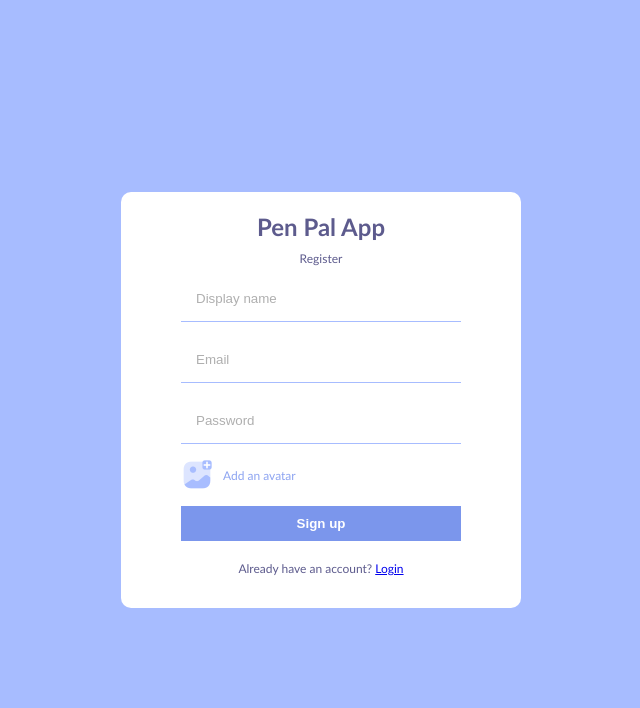
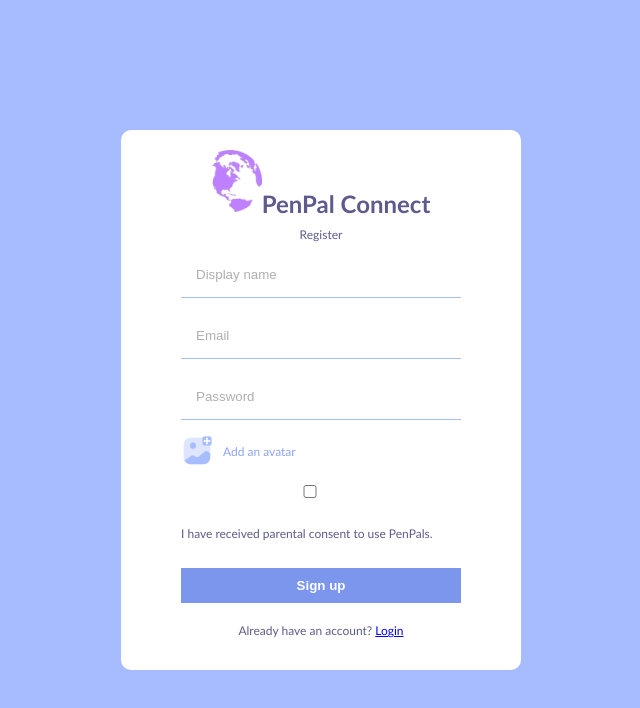
Before and after one commit to raymowu/penpal, a React (Vite) app: page /register in a window 1280 px wide. Shown: the top 708 px of the page, without its empty margins (319-959 px from the left). Built offline with nearby package versions, Linux system fonts and the light colour scheme; no server answers.

Commit message:
added logo and parental consent

```diff
--- a/package.json
+++ b/package.json
@@ -26,6 +26,6 @@
     "eslint-plugin-react": "^7.32.2",
     "eslint-plugin-react-hooks": "^4.6.0",
     "eslint-plugin-react-refresh": "^0.3.4",
-    "vite": "^4.3.2"
+    "vite": "^4.5.3"
   }
 }
--- a/src/components/Navbar.jsx
+++ b/src/components/Navbar.jsx
@@ -7,6 +7,7 @@ import { signOut } from "firebase/auth";
 import { auth } from "../firebase";
 import { AuthContext } from "../context/AuthContext";
 import Globe from "../img/globe.webp";
+import logo from '../img/logo.png'; // Adjust the path as needed
 
 const Navbar = () => {
   const { currentUser } = useContext(AuthContext);
@@ -14,8 +15,7 @@ const Navbar = () => {
     <div className="navbar">
       <span className="logo">
         {" "}
-        <img src={Globe} />
-        Pen Pal
+        <span className="logo"> <img src={logo} alt="PenPal Connect Logo"style={{ width: '20px', height: 'auto' }}></img>PenPal Connect</span>
       </span>
       <div className="user">
         <img src={currentUser.photoURL} alt="" />
--- a/src/pages/Login.jsx
+++ b/src/pages/Login.jsx
@@ -3,6 +3,7 @@ import "../style.scss";
 import { useNavigate, Link } from "react-router-dom";
 import { signInWithEmailAndPassword } from "firebase/auth";
 import { auth } from "../firebase";
+import logo from '../img/logo.png'; // Adjust the path as needed
 
 const Login = () => {
   const [err, setErr] = useState(false);
@@ -24,7 +25,7 @@ const Login = () => {
   return (
     <div className="formContainer">
       <div className="formWrapper">
-        <span className="logo">Pen Pal App</span>
+      <span className="logo"> <img src={logo} alt="PenPal Connect Logo"style={{ width: '50px', height: 'auto' }}></img>PenPal Connect</span>
         <span className="title">Login</span>
         <form onSubmit={handleSubmit}>
           <input type="email" placeholder="email" />
--- a/src/pages/Register.jsx
+++ b/src/pages/Register.jsx
@@ -6,24 +6,35 @@ import { auth, db, storage } from "../firebase";
 import { ref, uploadBytesResumable, getDownloadURL } from "firebase/storage";
 import { doc, setDoc } from "firebase/firestore";
 import { Link, useNavigate } from "react-router-dom";
+import logo from '../img/logo.png'; // Adjust the path as needed
 
 const Register = () => {
   const [err, setErr] = useState(false);
   const [loading, setLoading] = useState(false);
+  const [agreeToTerms, setAgreeToTerms] = useState(false);
   const navigate = useNavigate();
 
   const handleSubmit = async (e) => {
     setLoading(true);
     e.preventDefault();
+    if (!agreeToTerms) {
+      alert("Please agree to the terms and conditions.");
+      setLoading(false);
+      return;
+    }
     const displayName = e.target[0].value;
     const email = e.target[1].value;
     const password = e.target[2].value;
     const file = e.target[3].files[0];
     if (displayName.length === 0) {
       alert("Please input all fields!");
+      setLoading(false);
+      return;
     }
     if (password.length <= 6) {
       alert("Password must be at least 6 characters!");
+      setLoading(false);
+      return;
     }
     // create user in firebase
     try {
@@ -70,7 +81,7 @@ const Register = () => {
   return (
     <div className="formContainer">
       <div className="formWrapper">
-        <span className="logo">Pen Pal App</span>
+        <span className="logo"> <img src={logo} alt="PenPal Connect Logo"style={{ width: '50px', height: 'auto' }}></img>PenPal Connect</span>
         <span className="title">Register</span>
         <form onSubmit={handleSubmit}>
           <input type="text" placeholder="Display name" />
@@ -81,6 +92,8 @@ const Register = () => {
             <img src={Add} alt="add avatar" />
             <span>Add an avatar</span>
           </label>
+            <input type="checkbox" checked={agreeToTerms} onChange={(e) => setAgreeToTerms(e.target.checked)} />
+            <p>I have received parental consent to use PenPals. </p>
           <button>Sign up</button>
           {loading && "Uploading and compressing the image please wait..."}
           {err && <span>Something went wrong</span>}
```
Also changed, not shown: src/img/logo.png (added), 1 other file (tests, documents, lock files or other folders).
